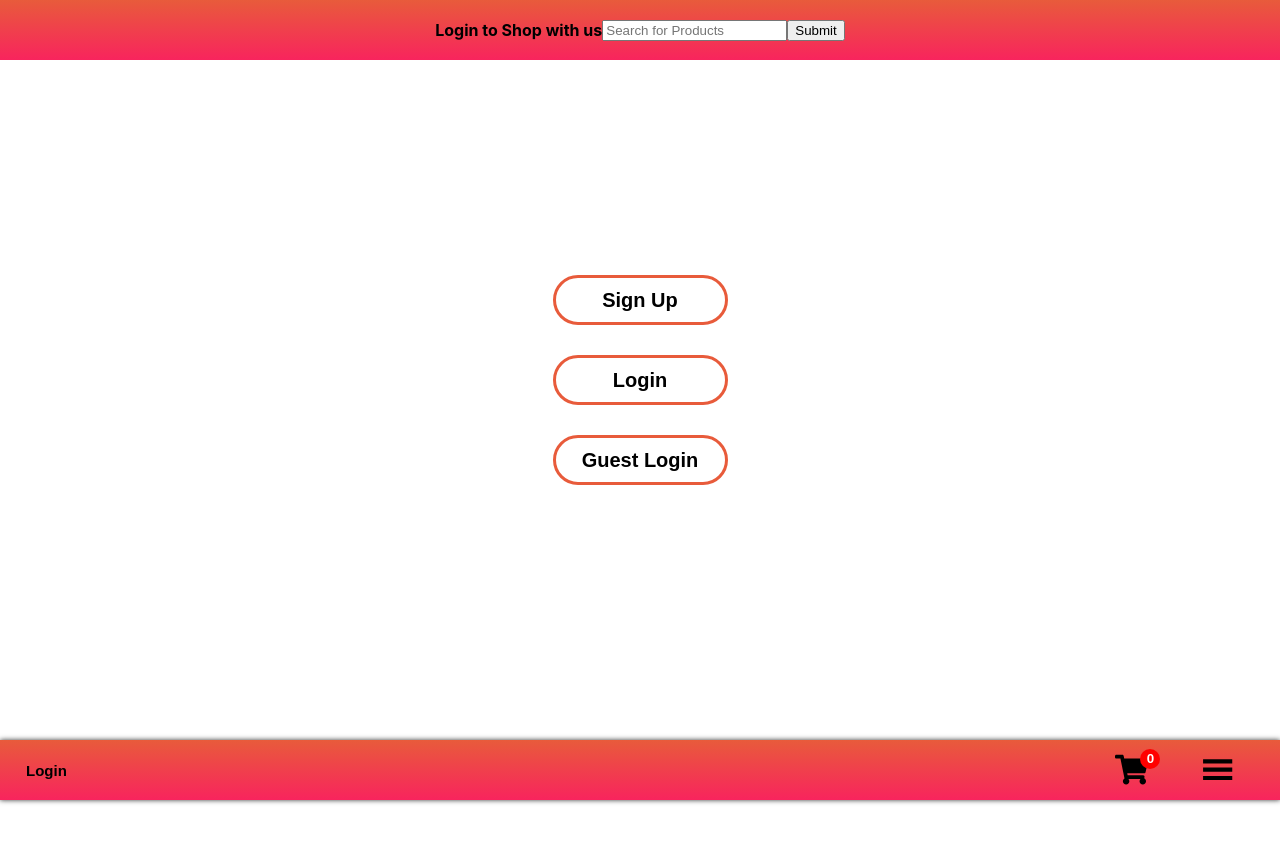
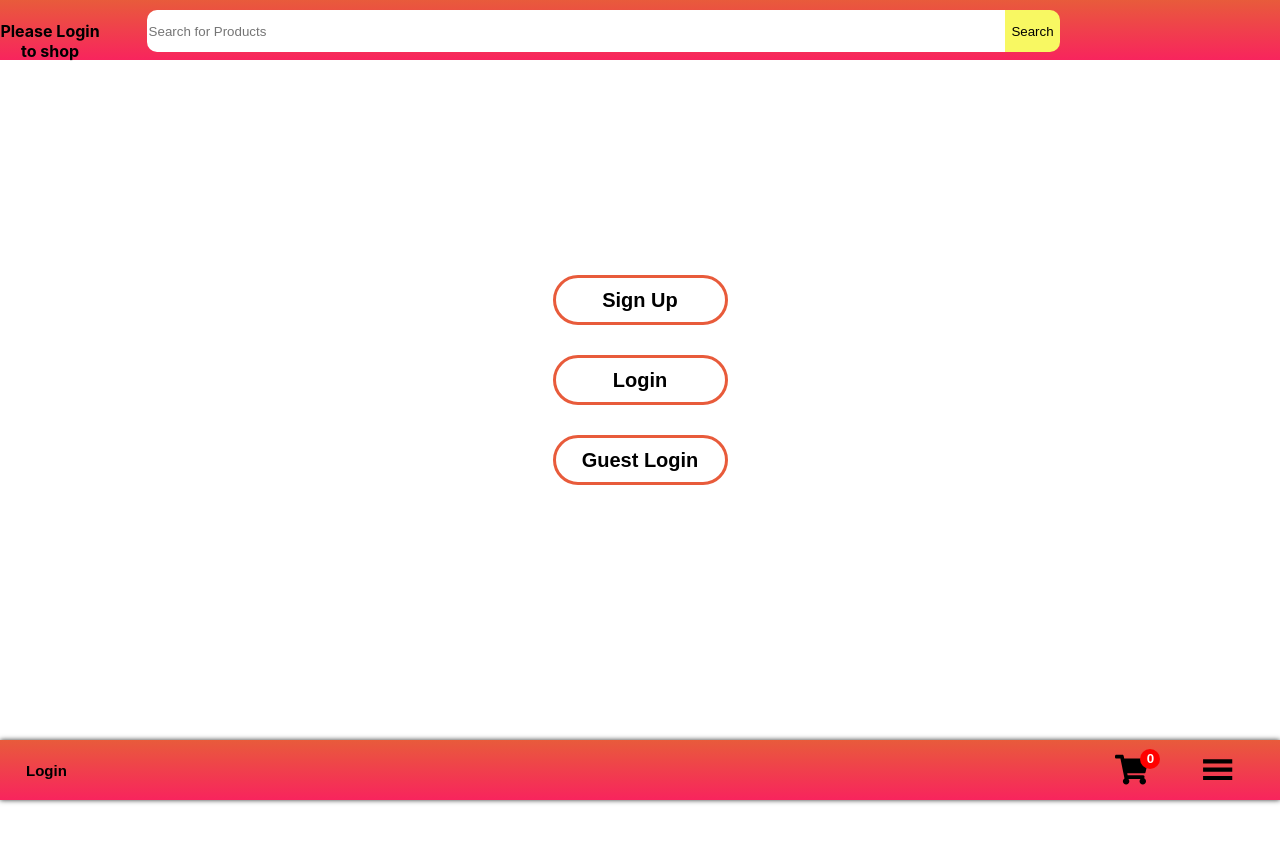
Before and after one commit to tdiec00/Whats-the-Total, a React (Create React App) app in the folder client/: page / in a window 1280 px wide. Shown: the top 842 px of the page. Built offline with nearby package versions, Linux system fonts and the light colour scheme.

Commit message:
styling updates for nav search input

```diff
--- a/client/src/components/filterInput/FilterInput.jsx
+++ b/client/src/components/filterInput/FilterInput.jsx
@@ -1,6 +1,7 @@
 import {useState} from "react"
 import {useNavigate} from "react-router-dom"
 import {getAllProducts} from "../../services/products"
+import "./filterInput.css"
 
 export default function FilterInput(props) {
   const [searchValue, setSearchValue] = useState("")
@@ -37,9 +38,11 @@ export default function FilterInput(props) {
   }
 
   return (
-    <form onSubmit={(e) => search(e)}>
-      <input placeholder="Search for Products" onChange={(e) => setSearchValue(e.target.value)} value={searchValue} />
-      <button>Submit</button>
-    </form>
+    <div className="input-container">
+      <form className="filter-input" onSubmit={(e) => search(e)}>
+        <input placeholder="Search for Products" onChange={(e) => setSearchValue(e.target.value)} value={searchValue} />
+        <button>Search</button>
+      </form>
+    </div>
   )
 }
--- /dev/null
+++ b/client/src/components/filterInput/filterInput.css
@@ -0,0 +1,27 @@
+.filter-input {
+  width: 90%;
+  height: 100%;
+}
+
+.filter-input input {
+  width: 90%;
+  height: 40px;
+  border-radius: 10px;
+  border: none;
+  margin-top: 10px;
+}
+
+.filter-input input:focus {
+  outline: none;
+}
+
+.filter-input button {
+  height: 42px;
+  border-radius: 0 10px 10px 0;
+  position: absolute;
+  margin-left: -20px;
+  background-color: white;
+  border: none;
+  margin-top: 10px;
+  background-color: rgb(248, 248, 98);
+}
--- a/client/src/components/navbar/Navbar.jsx
+++ b/client/src/components/navbar/Navbar.jsx
@@ -5,12 +5,12 @@ export default function Navbar(props) {
     <div className="nav">
       {props.currentUser ? (
         <>
-          <h4>Welcome, {props.currentUser.username}. Happy shopping!!</h4>
+          <h4>Welcome, {props.currentUser.username}.</h4>
           <FilterInput setSearchResults={props.setSearchResults} />
         </>
       ) : (
         <>
-          <h4>Login to Shop with us</h4>
+          <h4>Please Login to shop</h4>
           <FilterInput setSearchResults={props.setSearchResults} />
         </>
       )}
--- a/client/src/components/navbar/navbar.css
+++ b/client/src/components/navbar/navbar.css
@@ -5,10 +5,9 @@
   width: 100vw;
   position: fixed;
   text-align: center;
-  display: flex;
-  justify-content: center;
-  align-items: center;
   z-index: 5;
+  display: grid;
+  grid-template-columns: 100px auto 100px;
 }
 
 .nav a {
```
